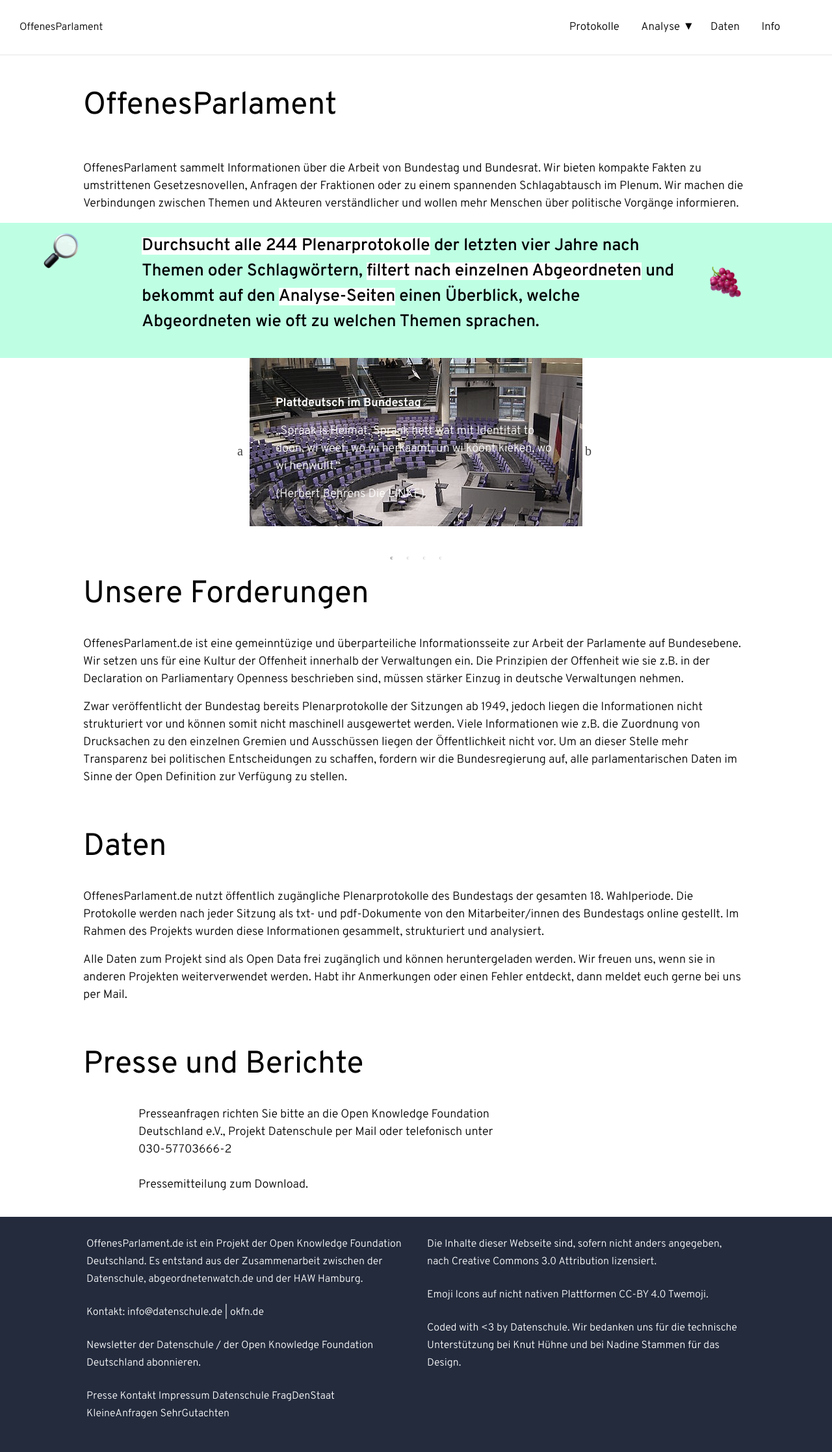
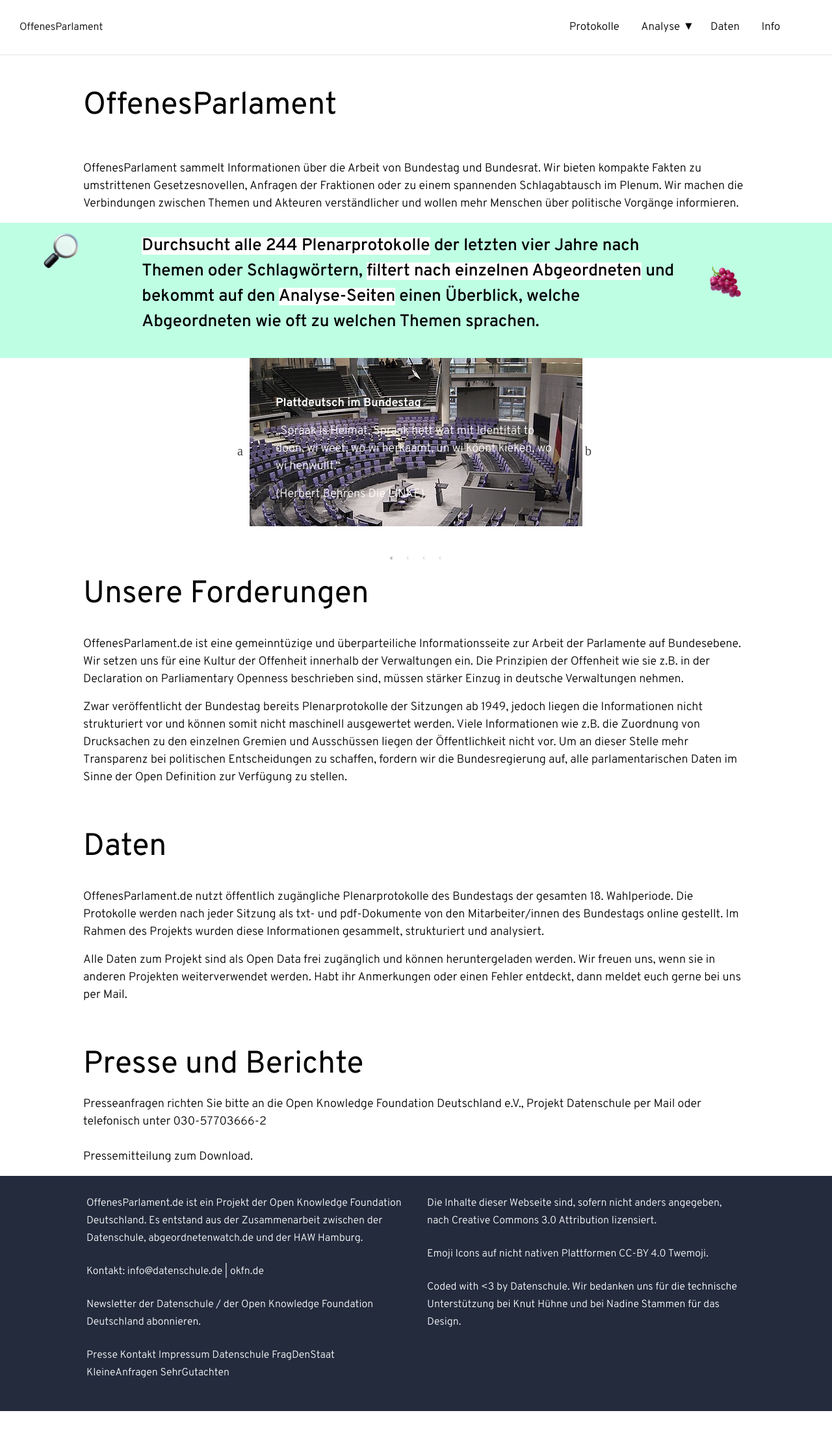
Before and after one commit to Datenschule/offenesparlament.de-frontend, a Jekyll site: the page built from index.html, in a window 1280 px wide. Shown: the whole page at 65% size. Built offline with Jekyll 4.4.1, drawn with Linux system fonts in a browser that asks for light colours; some web fonts are replaced; after the commit the page ends 2172 px from its top, so only the background shows below that.

Commit message:
change container size

```diff
--- a/index.html
+++ b/index.html
@@ -68,7 +68,7 @@
     <div class="container-left-12">
         <h1 class="text-left">Presse und Berichte</h1>
     </div>
-    <div class="container-left-offset-1 container-left-8">
+    <div class="container-left-12">
         <p> Presseanfragen richten Sie bitte an die Open Knowledge Foundation Deutschland e.V., Projekt Datenschule per <a href="mailto:info@datenschule.de">Mail</a> oder telefonisch unter 030-57703666-2<br>
         <br>
         Pressemitteilung zum Download.
```
